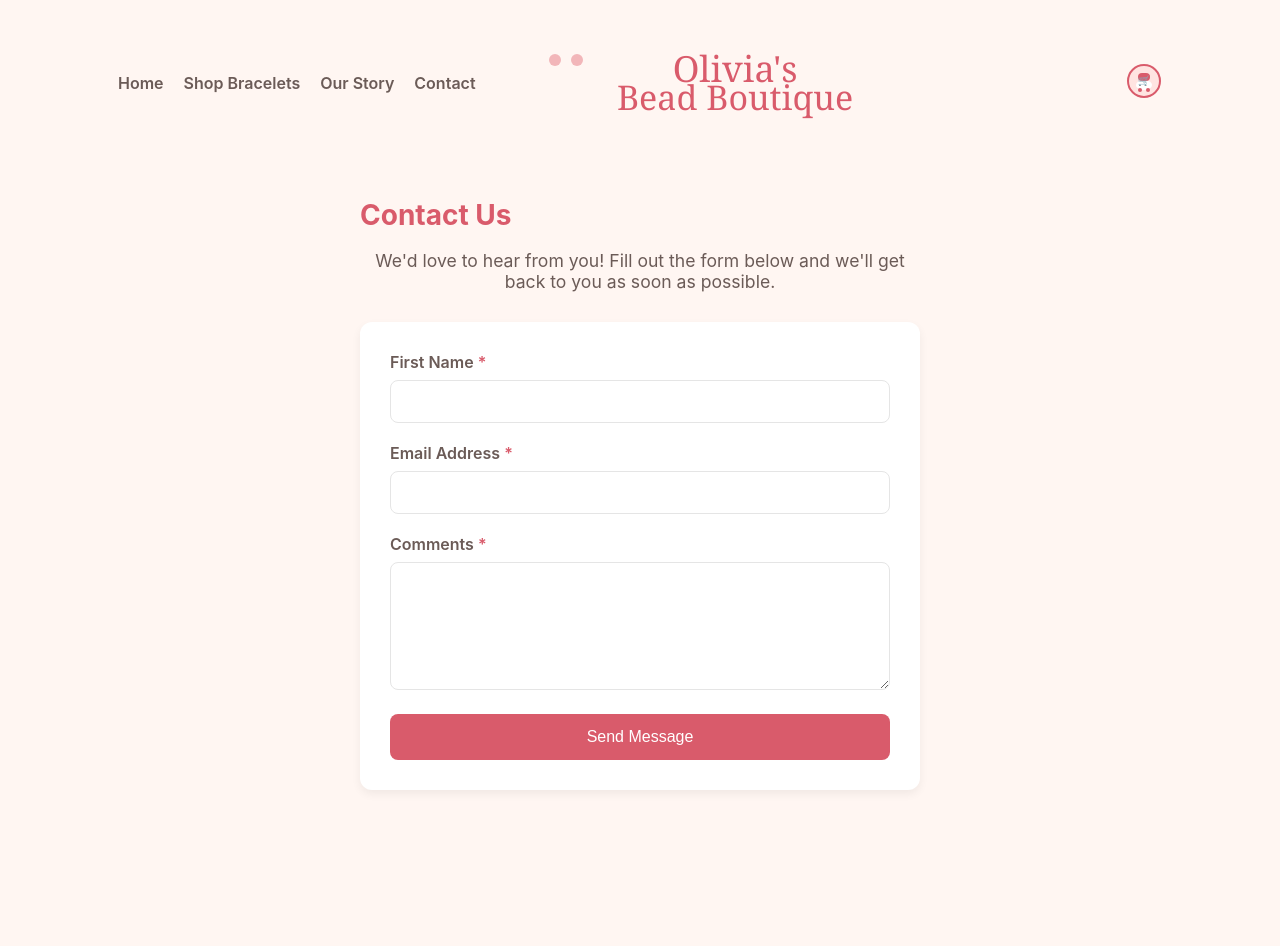
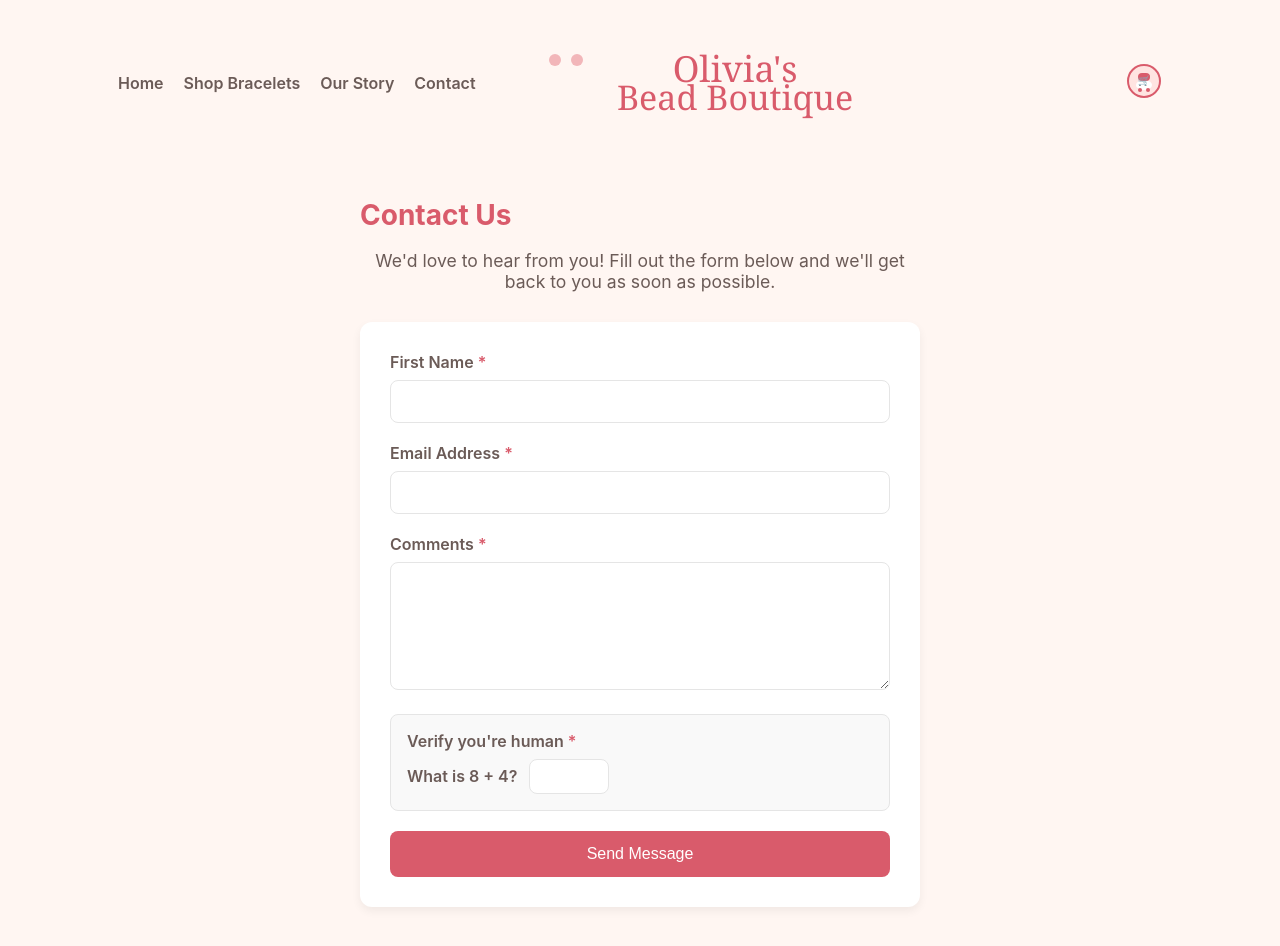
Before and after one commit to livnmad/boutique, a React (Vite) app in the folder client/: page /contact in a window 1280 px wide. Shown: the top 946 px of the page. Before the commit the page ends 850 px from the top, so only its background shows below. Built offline with nearby package versions, Linux system fonts and the light colour scheme.

Commit message:
added capcha

```diff
--- a/client/src/pages/Contact.tsx
+++ b/client/src/pages/Contact.tsx
@@ -6,11 +6,24 @@ export default function Contact() {
   const [formData, setFormData] = useState({
     firstName: '',
     email: '',
-    comments: ''
+    comments: '',
+    website: '' // honeypot field
   });
+  const [captcha, setCaptcha] = useState({ num1: 0, num2: 0, answer: '' });
   const [status, setStatus] = useState('');
   const [error, setError] = useState('');
   const [isSubmitting, setIsSubmitting] = useState(false);
+
+  // Generate CAPTCHA on component mount
+  React.useEffect(() => {
+    generateCaptcha();
+  }, []);
+
+  function generateCaptcha() {
+    const num1 = Math.floor(Math.random() * 10) + 1;
+    const num2 = Math.floor(Math.random() * 10) + 1;
+    setCaptcha({ num1, num2, answer: '' });
+  }
 
   function handleChange(e: React.ChangeEvent<HTMLInputElement | HTMLTextAreaElement>) {
     const { name, value } = e.target;
@@ -26,6 +39,15 @@ export default function Contact() {
     setError('');
     setIsSubmitting(true);
 
+    // Validate CAPTCHA
+    const correctAnswer = captcha.num1 + captcha.num2;
+    if (parseInt(captcha.answer) !== correctAnswer) {
+      setError('Incorrect CAPTCHA answer. Please try again.');
+      setIsSubmitting(false);
+      generateCaptcha();
+      return;
+    }
+
     try {
       const response = await axios.post('/api/contact', formData);
 
@@ -34,11 +56,14 @@ export default function Contact() {
         setFormData({
           firstName: '',
           email: '',
-          comments: ''
+          comments: '',
+          website: ''
         });
+        generateCaptcha();
       }
     } catch (err: any) {
       setError(err.response?.data?.error || 'Failed to send message. Please try again.');
+      generateCaptcha();
     } finally {
       setIsSubmitting(false);
     }
@@ -98,6 +123,39 @@ export default function Contact() {
             />
           </div>
 
+          {/* Honeypot field - hidden from users */}
+          <div className="honeypot">
+            <label htmlFor="website">Website</label>
+            <input
+              type="text"
+              id="website"
+              name="website"
+              value={formData.website}
+              onChange={handleChange}
+              tabIndex={-1}
+              autoComplete="off"
+            />
+          </div>
+
+          {/* CAPTCHA */}
+          <div className="form-group captcha-group">
+            <label htmlFor="captcha">
+              Verify you're human <span className="required">*</span>
+            </label>
+            <div className="captcha-question">
+              <span>What is {captcha.num1} + {captcha.num2}?</span>
+              <input
+                type="number"
+                id="captcha"
+                value={captcha.answer}
+                onChange={(e) => setCaptcha({ ...captcha, answer: e.target.value })}
+                required
+                disabled={isSubmitting}
+                className="captcha-input"
+              />
+            </div>
+          </div>
+
           {error && <div className="error-message">{error}</div>}
           {status && <div className="success-message">{status}</div>}
 
--- a/client/src/styles/contact.css
+++ b/client/src/styles/contact.css
@@ -91,3 +91,40 @@
   opacity: 0.6;
   cursor: not-allowed;
 }
+
+/* Honeypot field - hidden from real users */
+.honeypot {
+  position: absolute;
+  left: -9999px;
+  width: 1px;
+  height: 1px;
+  overflow: hidden;
+}
+
+/* CAPTCHA styling */
+.captcha-group {
+  background: #f9f9f9;
+  padding: 16px;
+  border-radius: 8px;
+  border: 1px solid #e5e5e5;
+}
+
+.captcha-question {
+  display: flex;
+  align-items: center;
+  gap: 12px;
+  margin-top: 8px;
+}
+
+.captcha-question span {
+  font-weight: 600;
+  color: var(--muted);
+}
+
+.captcha-input {
+  width: 80px !important;
+  padding: 8px !important;
+  text-align: center;
+  font-size: 16px;
+  font-weight: 600;
+}
```
Also changed, not shown: 1 other file (tests, documents, lock files or other folders).
